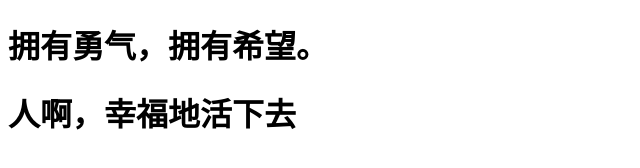
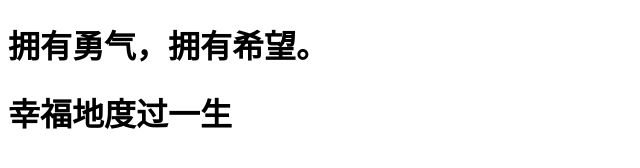
Before and after one commit to wintersheep12/wintersheep12.github.io, a plain HTML site: page index.html in a window 1280 px wide. Shown: the whole page, without its empty margins (0-640 px from the left). Drawn offline with Linux system fonts and the light colour scheme.

Commit message:
Update index.html

```diff
--- a/index.html
+++ b/index.html
@@ -4,7 +4,7 @@
 
 <h1>拥有勇气，拥有希望。</h1>
 
-<h1>人啊，幸福地活下去</h1>
+<h1>幸福地度过一生</h1>
 
 
 
```
